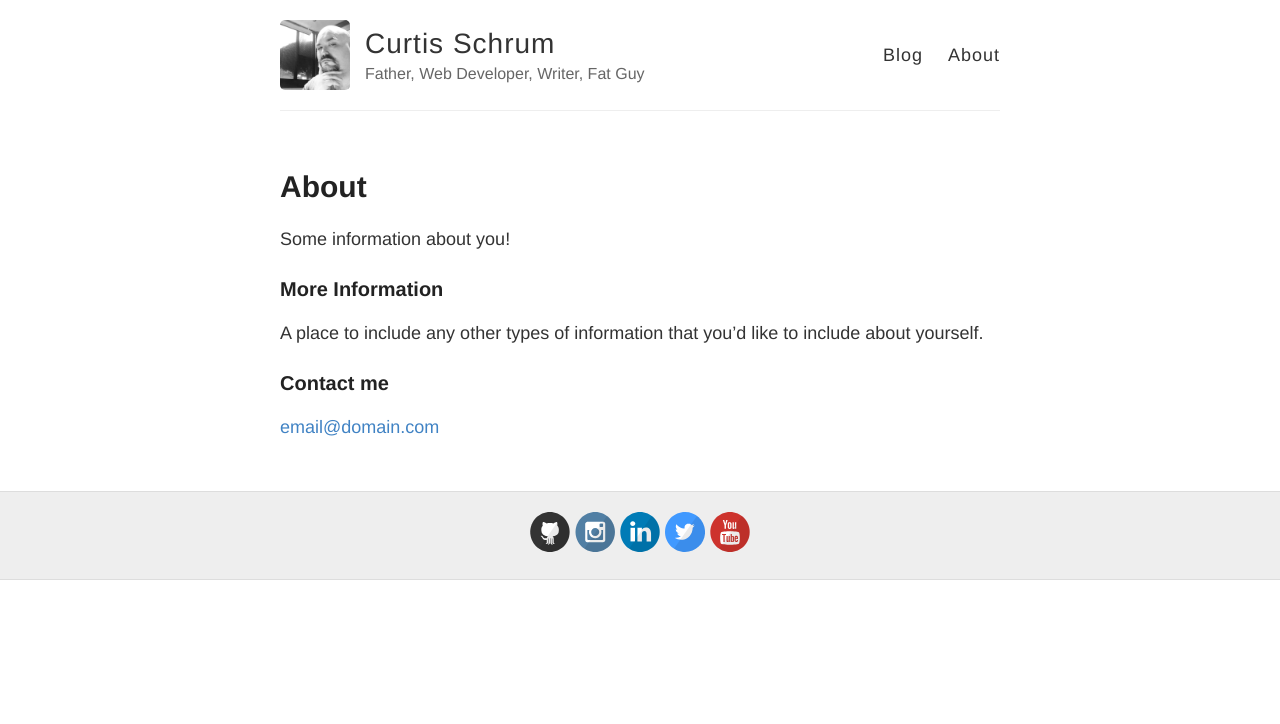
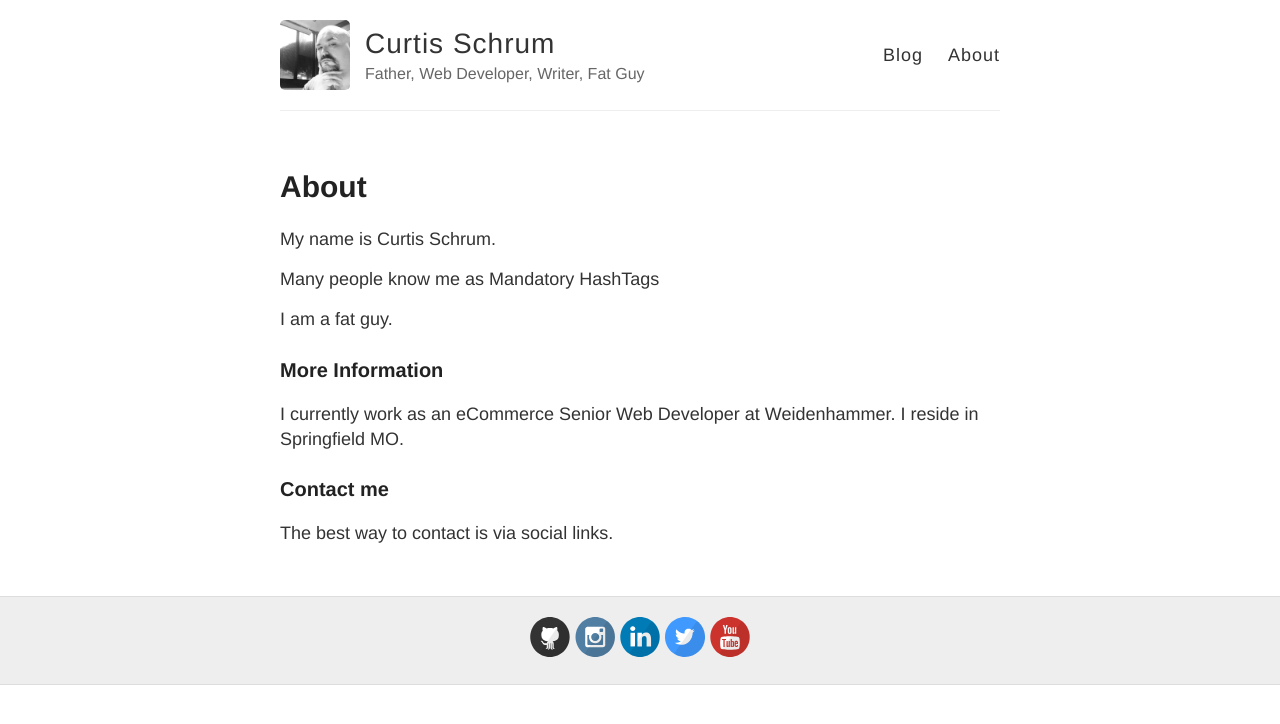
Before and after one commit to mandatoryhashtags/thefatguyjourney-com, a Jekyll site: the page built from about.md, in a window 1280 px wide. Shown: the top 724 px of the page. Built offline with Jekyll 4.4.1, drawn with Linux system fonts in a browser that asks for light colours.

```diff
--- a/about.md
+++ b/about.md
@@ -4,12 +4,16 @@ title: About
 permalink: /about/
 ---
 
-Some information about you!
+My name is Curtis Schrum.
+
+Many people know me as Mandatory HashTags
+
+I am a fat guy.
 
 ### More Information
 
-A place to include any other types of information that you'd like to include about yourself.
+I currently work as an eCommerce Senior Web Developer at Weidenhammer. I reside in Springfield MO.
 
 ### Contact me
 
-[email@domain.com](mailto:email@domain.com)
+The best way to contact is via social links.
```
Also changed, not shown: _posts/2014-3-3-Hello-World.md (deleted, +0 -10 lines), _posts/2019-4-24-The-First-Entry.md (added, +69 -0 lines), images/progress/20190401-side.jpg (added).
